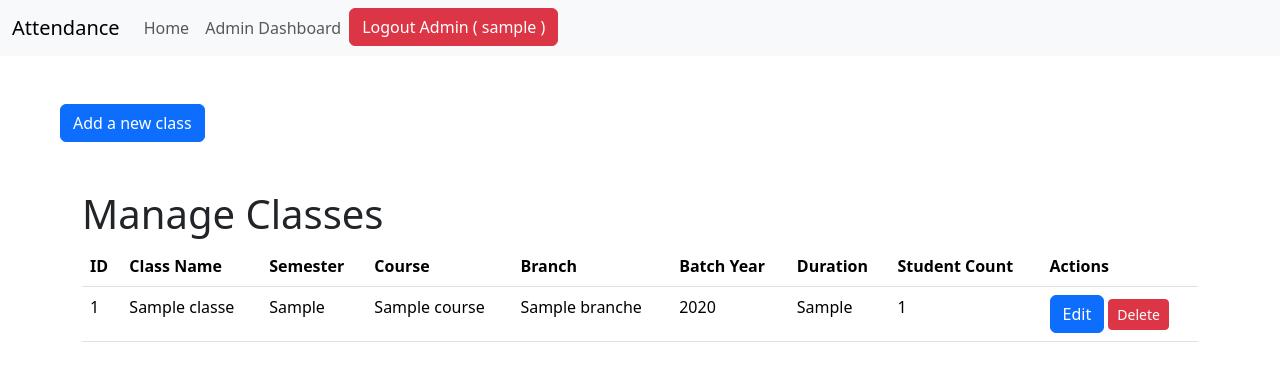
After one commit to hishamized/universityAttendence, a PHP site: page /kashmirUniversity/admin/manage_classes.php in a window 1280 px wide. The commit adds this page. Shown: the top 381 px of the page. Run offline with PHP 8.4, Linux system fonts and the light colour scheme; the visitor is signed in with stand-in values (Sample User, id 1); tables that the repository leaves empty or names only in its code hold one stand-in row (values such as "Sample post"); some libraries are stand-ins or nearby versions.

Commit message:
CRUD Operations implemented for branches and classes

```diff
--- a/admin/admin_dashboard.php
+++ b/admin/admin_dashboard.php
@@ -114,7 +114,10 @@ mysqli_close($conn);
                 <a class="nav-link" href="<?php echo BASE_URL ?>/admin/manage_courses.php">Manage Courses</a>
             </li>
             <li class="nav-item">
-                <a class="nav-link" href="#">Link 3</a>
+                <a class="nav-link" href="manage_branches.php">Manage Branches</a>
+            </li>
+            <li class="nav-item">
+                <a class="nav-link" href="manage_classes.php">Manage Classes</a>
             </li>
             <!-- Add more links as needed -->
         </ul>
--- a/admin/manage_batches.php
+++ b/admin/manage_batches.php
@@ -103,6 +103,9 @@ if (mysqli_num_rows($result) > 0) {
                 <ul class="navbar-nav">
                     <li class="nav-item">
                         <a class="nav-link" href="<?php echo BASE_URL ?>">Home</a>
+                    </li>
+                    <li class="nav-item">
+                        <a class="nav-link" href="admin_dashboard.php">Admin Dashboard</a>
                     </li>
                     <li class="nav-item">
                         <a class="btn btn-danger" href="admin_logout.php">Logout Admin ( <?php echo $_SESSION['admin_username'] ?> )</a>
--- /dev/null
+++ b/admin/manage_classes.php
@@ -0,0 +1,341 @@
+<?php
+require_once('../config.php');
+session_start();
+require_once('../config.php');
+if (!isset($_SESSION['admin_logged_in']) || $_SESSION['admin_logged_in'] !== true) {
+
+    echo '<div class="alert alert-danger" role="alert">You are not authorized to view this page.</div>';
+    exit();
+}
+
+if ($_SERVER['REQUEST_METHOD'] === 'POST' && isset($_POST['addNewClass'])) {
+
+    $className = $_POST['className'];
+    $semester = $_POST['semester'];
+    $courseId = $_POST['courseId'];
+    $branchId = $_POST['branchId'];
+    $batchId = $_POST['batchId'];
+    $duration = $_POST['duration'];
+    $studentCount = $_POST['student_count'];
+
+
+
+    $query = "INSERT INTO classes (name, semester, course_id, branch_id, batch_id, duration, student_count) VALUES (?, ?, ?, ?, ?, ?, ?)";
+    $statement = mysqli_prepare($conn, $query);
+
+
+    mysqli_stmt_bind_param($statement, "ssiiiii", $className, $semester,  $courseId,  $branchId, $batchId, $duration, $studentCount);
+
+
+    $result = mysqli_stmt_execute($statement);
+
+
+    if ($result) {
+        echo '<div class="alert alert-success" role="alert">New class added successfully</div>';
+    } else {
+        echo '<div class="alert alert-danger" role="alert">Error adding new class: ' . mysqli_error($conn) . '</div>';
+    }
+    unset($_POST['addNewClass']);
+
+
+    mysqli_stmt_close($statement);
+}
+
+if ($_SERVER['REQUEST_METHOD'] === 'POST' && isset($_POST['editClass'])) {
+
+    $classId = $_POST['classId'];
+    $className = $_POST['editClassName'];
+    $semester = $_POST['editSemester'];
+    $courseId = $_POST['editCourseId'];
+    $branchId = $_POST['editBranchId'];
+    $batchId = $_POST['editBatchId'];
+    $duration = $_POST['editDuration'];
+    $studentCount = $_POST['editStudentCount'];
+
+
+    $query = "UPDATE classes SET name = ?, semester = ?, course_id = ?, branch_id = ?, duration = ?, student_count = ? WHERE id = ?";
+    $statement = mysqli_prepare($conn, $query);
+
+
+    mysqli_stmt_bind_param($statement, "ssiiiii", $className, $semester, $courseId, $branchId, $duration, $studentCount, $classId);
+
+
+    $result = mysqli_stmt_execute($statement);
+
+
+    if ($result) {
+        echo '<div class="alert alert-success" role="alert">Class updated successfully</div>';
+    } else {
+        echo '<div class="alert alert-danger" role="alert">Error updating class: ' . mysqli_error($conn) . '</div>';
+    }
+    unset($_POST['editClass']);
+
+
+    mysqli_stmt_close($statement);
+}
+
+if ($_SERVER['REQUEST_METHOD'] === 'POST' && isset($_POST['deleteClassId'])) {
+    $classId = $_POST['deleteClassId'];
+    $query = "DELETE FROM classes WHERE id = ?";
+    $statement = mysqli_prepare($conn, $query);
+    mysqli_stmt_bind_param($statement, "i", $classId);
+    $result = mysqli_stmt_execute($statement);
+    if ($result) {
+        echo '<div class="alert alert-success" role="alert">Class deleted successfully</div>';
+    } else {
+        echo '<div class="alert alert-danger" role="alert">Error deleting class: ' . mysqli_error($conn) . '</div>';
+    }
+    unset($_POST['deleteClassId']);
+    mysqli_stmt_close($statement);
+}
+
+
+$courseFetchSql = "SELECT * FROM courses";
+$courseFetchResult = mysqli_query($conn, $courseFetchSql);
+
+$branchFetchSql = "SELECT * FROM branches";
+$branchFetchResult = mysqli_query($conn, $branchFetchSql);
+
+$batchFetchSql = "SELECT * FROM batches";
+$batchFetchResult = mysqli_query($conn, $batchFetchSql);
+
+$query = "SELECT classes.*, courses.course_name, branches.branch_name, batches.year
+          FROM classes
+          LEFT JOIN courses ON classes.course_id = courses.id
+          LEFT JOIN branches ON classes.branch_id = branches.id
+          LEFT JOIN batches ON classes.batch_id = batches.id";
+$result = mysqli_query($conn, $query);
+
+
+
+
+mysqli_close($conn);
+?>
+
+<!DOCTYPE html>
+<html lang="en">
+
+<head>
+    <meta charset="UTF-8">
+    <meta name="viewport" content="width=device-width, initial-scale=1.0">
+    <title>Manage Classes</title>
+    <link href="https://cdn.jsdelivr.net/npm/bootstrap@5.3.3/dist/css/bootstrap.min.css" rel="stylesheet" integrity="sha384-QWTKZyjpPEjISv5WaRU9OFeRpok6YctnYmDr5pNlyT2bRjXh0JMhjY6hW+ALEwIH" crossorigin="anonymous">
+    <script src="https://kit.fontawesome.com/1bc2765d38.js" crossorigin="anonymous"></script>
+    <script src="https://code.jquery.com/jquery-3.7.0.min.js" integrity="sha256-2Pmvv0kuTBOenSvLm6bvfBSSHrUJ+3A7x6P5Ebd07/g=" crossorigin="anonymous"></script>
+    <script src="https://cdn.jsdelivr.net/npm/bootstrap@5.3.2/dist/js/bootstrap.bundle.min.js" integrity="sha384-C6RzsynM9kWDrMNeT87bh95OGNyZPhcTNXj1NW7RuBCsyN/o0jlpcV8Qyq46cDfL" crossorigin="anonymous"></script>
+
+    <script type="text/javascript" src="../js/admin/manage_classes.js"></script>
+</head>
+
+<body>
+    <!-- Navbar -->
+    <nav class="navbar navbar-expand-lg bg-body-tertiary">
+        <div class="container-fluid">
+            <a class="navbar-brand" href="#">Attendance</a>
+            <button class="navbar-toggler" type="button" data-bs-toggle="collapse" data-bs-target="#navbarNav" aria-controls="navbarNav" aria-expanded="false" aria-label="Toggle navigation">
+                <span class="navbar-toggler-icon"></span>
+            </button>
+            <div class="collapse navbar-collapse" id="navbarNav">
+                <ul class="navbar-nav">
+                    <li class="nav-item">
+                        <a class="nav-link" href="<?php echo BASE_URL ?>">Home</a>
+                    </li>
+                    <li class="nav-item">
+                        <a class="nav-link" href="admin_dashboard.php">Admin Dashboard</a>
+                    </li>
+                    <li class="nav-item">
+                        <a class="btn btn-danger" href="admin_logout.php">Logout Admin ( <?php echo $_SESSION['admin_username'] ?> )</a>
+                    </li>
+                </ul>
+            </div>
+        </div>
+    </nav>
+
+    <div class="container m-5">
+        <!-- Button to toggle the form -->
+        <button type="button" class="btn btn-primary" onclick="toggleClassForm()">Add a new class</button>
+
+        <!-- Hidden Bootstrap form -->
+        <form id="classForm" style="display: none;" method="post" action="manage_classes.php">
+            <div class="mb-3">
+                <label for="className" class="form-label">Class Name</label>
+                <input type="text" class="form-control" id="className" name="className" required>
+            </div>
+            <div class="mb-3">
+                <label for="semester" class="form-label">Semester</label>
+                <input type="text" class="form-control" id="semester" name="semester" required>
+            </div>
+            <div class="mb-3">
+                <label for="courseId" class="form-label">Course</label>
+                <select class="form-select" id="courseId" name="courseId" required>
+                    <?php while ($row = mysqli_fetch_assoc($courseFetchResult)) : ?>
+                        <option value="<?php echo $row['id']; ?>"><?php echo $row['course_name']; ?></option>
+                    <?php endwhile; ?>
+                </select>
+            </div>
+            <div class="mb-3">
+                <label for="branchId" class="form-label">Branch</label>
+                <select class="form-select" id="branchId" name="branchId" required>
+                    <?php while ($row = mysqli_fetch_assoc($branchFetchResult)) : ?>
+                        <option value="<?php echo $row['id']; ?>"><?php echo $row['branch_name']; ?></option>
+                    <?php endwhile; ?>
+                </select>
+            </div>
+            <div class="mb-3">
+                <label for="batchId" class="form-label">Batch</label>
+                <select class="form-select" id="batchId" name="batchId" required>
+                    <?php while ($row = mysqli_fetch_assoc($batchFetchResult)) : ?>
+                        <option value="<?php echo $row['id']; ?>"><?php echo $row['year']; ?></option>
+                    <?php endwhile; ?>
+                </select>
+            </div>
+            <div>
+
+            </div>
+
+            <div class="mb-3">
+                <label for="duration" class="form-label">Duration</label>
+                <input type="number" class="form-control" id="duration" name="duration" required>
+            </div>
+
+            <div class="mb-3">
+                <label for="student_count" class="form-label">Student Count</label>
+                <input type="number" class="form-control" id="student_count" name="student_count" required>
+            </div>
+            <button type="submit" name="addNewClass" class="btn btn-primary">Submit</button>
+        </form>
+    </div>
+
+    <div class="container mt-5">
+        <h1>Manage Classes</h1>
+        <table class="table">
+            <thead>
+                <tr>
+                    <th>ID</th>
+                    <th>Class Name</th>
+                    <th>Semester</th>
+                    <th>Course</th>
+                    <th>Branch</th>
+                    <th>Batch Year</th>
+                    <th>Duration</th>
+                    <th>Student Count</th>
+                    <th>Actions</th>
+                </tr>
+            </thead>
+            <tbody>
+                <?php
+                if (mysqli_num_rows($result) === 0) {
+                    echo "<tr><td colspan='9'>No classes found</td></tr>";
+                }
+                ?>
+                <?php while ($row = mysqli_fetch_assoc($result)) : ?>
+                    <tr id="row-<?= $row['id'] ?>">
+                        <td><?php echo $row['id']; ?></td>
+                        <td><?php echo htmlspecialchars($row['name']); ?></td>
+                        <td><?php echo htmlspecialchars($row['semester']); ?></td>
+                        <td><?php echo $row['course_name']; ?></td>
+                        <td><?php echo $row['branch_name']; ?></td>
+                        <td><?php echo $row['year']; ?></td>
+                        <td><?php echo $row['duration']; ?></td>
+                        <td><?php echo $row['student_count']; ?></td>
+                        <td>
+                            <button class="btn btn-primary" data-toggle="modal" data-target="#editModal" data-class-id="<?php echo $row['id']; ?>" onclick="editClassModal(<?php echo $row['id']; ?>)">Edit</button>
+                            <button class="btn btn-danger btn-sm" onclick="openDeleteModal(<?= $row['id'] ?>)">Delete</button>
+                        </td>
+                    </tr>
+                <?php endwhile; ?>
+            </tbody>
+        </table>
+    </div>
+    <!-- Edit Modal -->
+    <div class="modal fade" id="editModal" tabindex="-1" aria-labelledby="editModalLabel" aria-hidden="true">
+        <div class="modal-dialog">
+            <div class="modal-content">
+                <div class="modal-header">
+                    <h5 class="modal-title" id="editModalLabel">Edit Class</h5>
+                    <button type="button" class="btn-close" data-dismiss="modal" aria-label="Close" onclick="closeEditModal()"></button>
+                </div>
+                <div class="modal-body">
+                    <form id="editForm" method="post" action="manage_classes.php">
+                        <div class="mb-3">
+                            <input class="form-control" type="hidden" id="classId" name="classId">
+                        </div>
+                        <div class="mb-3">
+                            <label for="editClassName" class="form-label">Class Name</label>
+                            <input type="text" class="form-control" id="editClassName" name="editClassName" required>
+                        </div>
+                        <div class="mb-3">
+                            <label for="editSemester" class="form-label">Semester</label>
+                            <input type="text" class="form-control" id="editSemester" name="editSemester" required>
+                        </div>
+                        <div class="mb-3">
+                            <label for="courseId" class="form-label">Course</label>
+                            <select class="form-select" id="editCourseId" name="editCourseId" required>
+                                <?php mysqli_data_seek($courseFetchResult, 0); ?>
+                                <?php while ($rowE = mysqli_fetch_assoc($courseFetchResult)) : ?>
+                                    <option value="<?php echo $rowE['id']; ?>"><?php echo $rowE['course_name']; ?></option>
+                                <?php endwhile; ?>
+                            </select>
+                        </div>
+
+                        <div class="mb-3">
+                            <label for="branchId" class="form-label">Branch</label>
+                            <select class="form-select" id="editBranchId" name="editBranchId" required>
+                                <?php mysqli_data_seek($branchFetchResult, 0); ?>
+                                <?php while ($rowE = mysqli_fetch_assoc($branchFetchResult)) : ?>
+                                    <option value="<?php echo $rowE['id']; ?>"><?php echo $rowE['branch_name']; ?></option>
+                                <?php endwhile; ?>
+                            </select>
+                        </div>
+                        <div class="mb-3">
+                            <label for="batchId" class="form-label">Batch</label>
+                            <select class="form-select" id="editBatchId" name="editBatchId" required>
+                                <?php mysqli_data_seek($batchFetchResult, 0); ?>
+                                <?php while ($rowE = mysqli_fetch_assoc($batchFetchResult)) : ?>
+                                    <option value="<?php echo $rowE['id']; ?>"><?php echo $rowE['year']; ?></option>
+                                <?php endwhile; ?>
+                            </select>
+                        </div>
+                        <div class="mb-3">
+                            <label for="editDuration" class="form-label">Duration</label>
+                            <input type="number" class="form-control" id="editDuration" name="editDuration" required>
+                        </div>
+                        <div class="mb-3">
+                            <label for="editStudentCount" class="form-label">Student Count</label>
+                            <input type="number" class="form-control" id="editStudentCount" name="editStudentCount" required>
+                        </div>
+                        <button type="submit" name="editClass" class="btn btn-primary">Update</button>
+                    </form>
+                </div>
+            </div>
+        </div>
+    </div>
+
+
+    <!-- Delete Class Modal -->
+    <div class="modal fade" id="deleteModal" tabindex="-1" aria-labelledby="deleteModalLabel" aria-hidden="true">
+        <div class="modal-dialog">
+
+
+            <div class="modal-content">
+                <div class="modal-header">
+                    <h5 class="modal-title" id="deleteModalLabel">Confirmation</h5>
+                    <button type="button" class="btn-close" data-bs-dismiss="modal" aria-label="Close"></button>
+                </div>
+                <div class="modal-body">
+                    <p>Are you sure you want to delete this class?</p>
+                    <!-- Form for deletion confirmation -->
+                    <form id="deleteForm" method="post" action="manage_classes.php">
+                        <input type="hidden" name="deleteClassId" id="deleteClassId">
+                    </form>
+                </div>
+                <div class="modal-footer">
+                    <button type="button" class="btn btn-secondary" data-bs-dismiss="modal">Cancel</button>
+                    <button type="button" class="btn btn-danger" onclick="confirmDelete()">Delete</button>
+                </div>
+            </div>
+        </div>
+    </div>
+</body>
+
+</html>
--- a/admin/manage_courses.php
+++ b/admin/manage_courses.php
@@ -151,6 +151,9 @@ mysqli_close($conn);
                 <ul class="navbar-nav">
                     <li class="nav-item">
                         <a class="nav-link" href="<?php echo BASE_URL ?>">Home</a>
+                    </li>
+                    <li class="nav-item">
+                        <a class="nav-link" href="admin_dashboard.php">Admin Dashboard</a>
                     </li>
                     <li class="nav-item">
                         <a class="btn btn-danger" href="admin_logout.php">Logout Admin ( <?php echo $_SESSION['admin_username'] ?> )</a>
```
Also changed, not shown: admin/manage_branches.php (added, +214 -0 lines), js/admin/manage_classes.js (added, +58 -0 lines).
